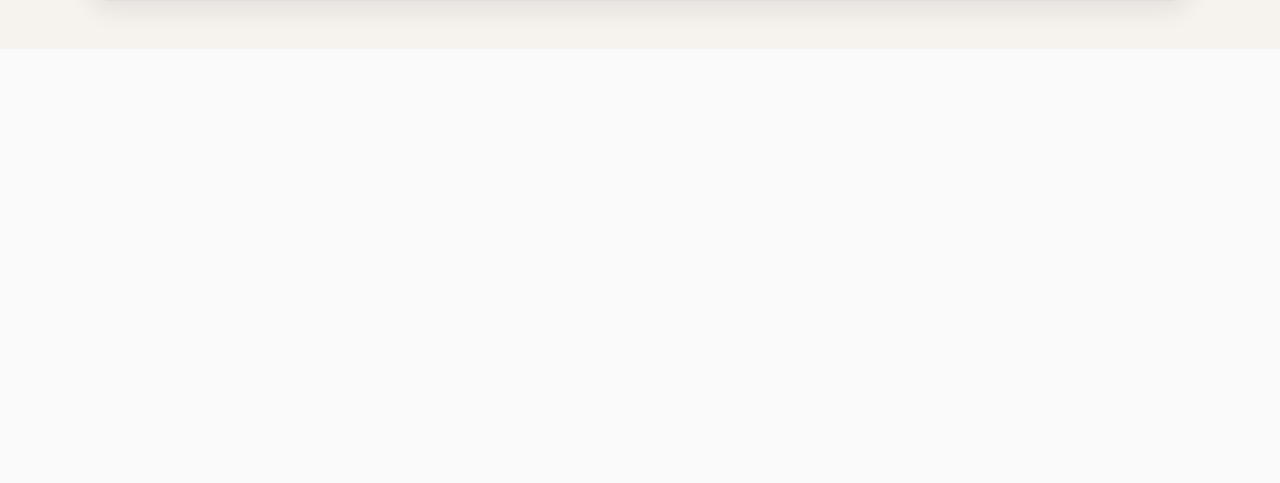
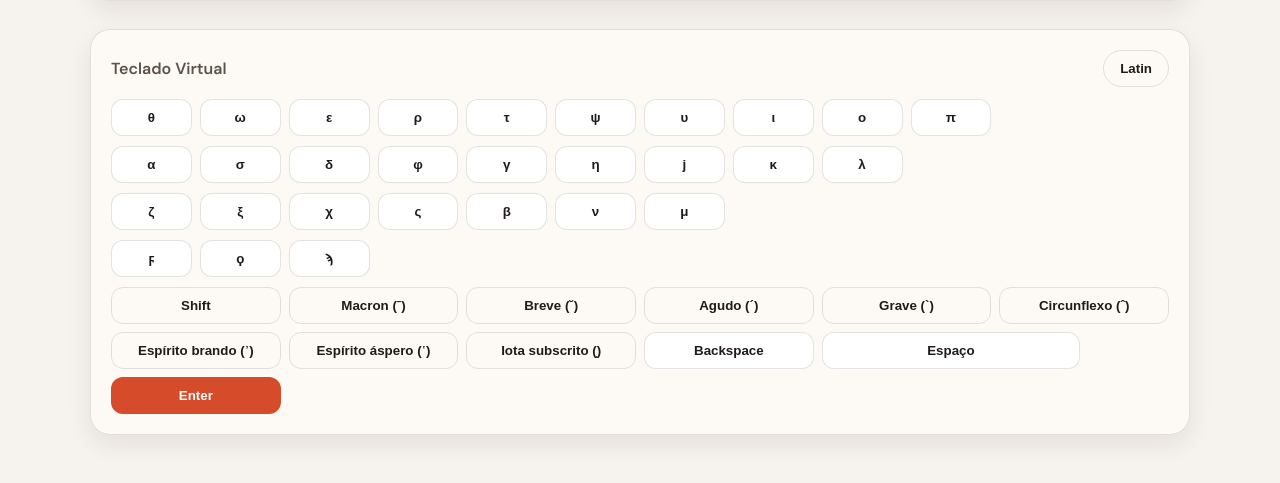
Before and after one commit to JulianoVicter/Editor-de-Texto-v1, a Django app: page /editor/5/ in a window 1280 px wide. Shown: the part 857-1340 px from the top of the page. Before the commit the page ends 888 px from the top, so only its background shows below. Run offline with Django 5.2, Linux system fonts and the light colour scheme; data comes from the database, SQL or seed files in the repository; both versions use the stored data as it was after the commit.

Commit message:
versao 1 teclado virtual

```diff
--- a/editor_texto/editor/urls.py
+++ b/editor_texto/editor/urls.py
@@ -3,6 +3,7 @@ from . import views
 
 urlpatterns = [
     path("", views.doc_list, name="doc_list"),
+    path("keyboard/", views.keyboard_editor, name="keyboard_editor"),
     path("new/", views.doc_create, name="doc_create"),
     path("<int:doc_id>/", views.doc_edit, name="doc_edit"),
     path("<int:doc_id>/delete/", views.doc_delete, name="doc_delete"),
--- a/editor_texto/editor/views.py
+++ b/editor_texto/editor/views.py
@@ -11,6 +11,9 @@ def doc_list(request):
     print("DOC_LIST VIEW CHAMADA")
     docs = Document.objects.all().order_by("-updated_at")
     return render(request, "editor/doc_list.html", {"docs": docs})
+
+def keyboard_editor(request):
+    return render(request, "editor/keyboard_editor.html")
 
 
 def doc_create(request):
--- /dev/null
+++ b/static/keyboard/keyboard.css
@@ -0,0 +1,49 @@
+.keyboard-header {
+  display: flex;
+  align-items: center;
+  justify-content: space-between;
+  margin-bottom: 12px;
+}
+.kbd-title { font-weight: 600; color: var(--ink-soft); }
+
+.keyboard {
+  display: grid;
+  gap: 10px;
+}
+
+.kbd-row {
+  display: grid;
+  grid-template-columns: repeat(12, minmax(0, 1fr));
+  gap: 8px;
+}
+
+.kbd-btn {
+  border: 1px solid var(--stroke);
+  background: #fff;
+  color: var(--ink);
+  border-radius: 12px;
+  padding: 10px 8px;
+  font-weight: 600;
+  cursor: pointer;
+  transition: transform 0.15s ease, box-shadow 0.15s ease;
+}
+.kbd-btn:hover { transform: translateY(-1px); box-shadow: 0 8px 16px rgba(32,27,24,0.12); }
+
+.kbd-btn-wide { grid-column: span 2; }
+.kbd-btn-xwide { grid-column: span 3; }
+
+.kbd-btn-accent {
+  background: var(--accent);
+  color: #fff;
+  border-color: transparent;
+}
+
+.kbd-btn-ghost {
+  background: transparent;
+  border-color: var(--stroke);
+}
+
+.kbd-btn-armed {
+  outline: 2px solid #ffb59f;
+  box-shadow: 0 0 0 2px rgba(255,181,159,0.4);
+}
--- /dev/null
+++ b/static/keyboard/keyboard.js
@@ -0,0 +1,260 @@
+const state = {
+  layout: "greek",
+  shift: false,
+  pendingDiacritics: []
+};
+
+const editor = document.getElementById("editor") || document.getElementById("content");
+const keyboard = document.getElementById("keyboard");
+const toggleLayoutBtn = document.getElementById("toggleLayout");
+
+const greekMap = {
+  a: "α", b: "β", g: "γ", d: "δ", e: "ε", z: "ζ",
+  h: "η", q: "θ", i: "ι", k: "κ", l: "λ", m: "μ",
+  n: "ν", x: "ξ", o: "ο", p: "π", r: "ρ", s: "σ",
+  t: "τ", u: "υ", f: "φ", c: "χ", y: "ψ", w: "ω",
+  v: "ς"
+};
+
+const latinMap = {
+  a: "a", b: "b", c: "c", d: "d", e: "e", f: "f",
+  g: "g", h: "h", i: "i", j: "j", k: "k", l: "l",
+  m: "m", n: "n", o: "o", p: "p", q: "q", r: "r",
+  s: "s", t: "t", u: "u", v: "v", w: "w", x: "x",
+  y: "y", z: "z"
+};
+
+const rows = [
+  ["q","w","e","r","t","y","u","i","o","p"],
+  ["a","s","d","f","g","h","j","k","l"],
+  ["z","x","c","v","b","n","m"]
+];
+
+const specialKeys = [
+  { key: "Shift", label: "Shift", className: "kbd-btn-ghost kbd-btn-wide" },
+  { key: "Macron", label: "Macron (ˉ)", className: "kbd-btn-ghost kbd-btn-wide" },
+  { key: "Breve", label: "Breve (˘)", className: "kbd-btn-ghost kbd-btn-wide" },
+  { key: "Acute", label: "Agudo (´)", className: "kbd-btn-ghost kbd-btn-wide" },
+  { key: "Grave", label: "Grave (`)", className: "kbd-btn-ghost kbd-btn-wide" },
+  { key: "Circumflex", label: "Circunflexo (ˆ)", className: "kbd-btn-ghost kbd-btn-wide" },
+  { key: "Smooth", label: "Espírito brando (᾿)", className: "kbd-btn-ghost kbd-btn-wide" },
+  { key: "Rough", label: "Espírito áspero (῾)", className: "kbd-btn-ghost kbd-btn-wide" },
+  { key: "IotaSub", label: "Iota subscrito (ͅ)", className: "kbd-btn-ghost kbd-btn-wide" },
+  { key: "Backspace", label: "Backspace", className: "kbd-btn-wide" },
+  { key: "Space", label: "Espaço", className: "kbd-btn-xwide" },
+  { key: "Enter", label: "Enter", className: "kbd-btn-wide kbd-btn-accent" }
+];
+
+const extraGreekKeys = [
+  { key: "digamma", label: "ϝ" },
+  { key: "koppa", label: "ϙ" },
+  { key: "sampi", label: "ϡ" }
+];
+
+function getMap() {
+  return state.layout === "greek" ? greekMap : latinMap;
+}
+
+function toUpperSymbol(symbol) {
+  return symbol.toUpperCase();
+}
+
+function insertText(textarea, text) {
+  const start = textarea.selectionStart;
+  const end = textarea.selectionEnd;
+  const value = textarea.value;
+  textarea.value = value.slice(0, start) + text + value.slice(end);
+  const cursor = start + text.length;
+  textarea.selectionStart = textarea.selectionEnd = cursor;
+  textarea.focus();
+}
+
+function backspace(textarea) {
+  const start = textarea.selectionStart;
+  const end = textarea.selectionEnd;
+
+  if (start !== end) {
+    insertText(textarea, "");
+    return;
+  }
+  if (start === 0) return;
+
+  const value = textarea.value;
+  const prevChar = value.slice(start - 1, start);
+  const prevCode = prevChar.codePointAt(0);
+
+  if (prevCode >= 0x0300 && prevCode <= 0x036F && start >= 2) {
+    textarea.value = value.slice(0, start - 2) + value.slice(start);
+    const cursor = start - 2;
+    textarea.selectionStart = textarea.selectionEnd = cursor;
+    return;
+  }
+
+  textarea.value = value.slice(0, start - 1) + value.slice(start);
+  const cursor = start - 1;
+  textarea.selectionStart = textarea.selectionEnd = cursor;
+}
+
+function applyPendingDiacritics(symbol) {
+  if (!state.pendingDiacritics.length) return symbol;
+  const combined = symbol + state.pendingDiacritics.join("");
+  state.pendingDiacritics = [];
+  return combined;
+}
+
+function toggleDiacritic(codePoint) {
+  const idx = state.pendingDiacritics.indexOf(codePoint);
+  if (idx >= 0) {
+    state.pendingDiacritics.splice(idx, 1);
+  } else {
+    state.pendingDiacritics.push(codePoint);
+  }
+}
+
+function renderKeyboard() {
+  if (!keyboard || !editor) return;
+  keyboard.innerHTML = "";
+
+  rows.forEach((row) => {
+    const rowEl = document.createElement("div");
+    rowEl.className = "kbd-row";
+
+    row.forEach((key) => {
+      const btn = document.createElement("button");
+      btn.type = "button";
+      btn.className = "kbd-btn";
+      btn.dataset.key = key;
+
+      const map = getMap();
+      const symbol = map[key] || key;
+      btn.textContent = state.shift ? toUpperSymbol(symbol) : symbol;
+
+      rowEl.appendChild(btn);
+    });
+
+    keyboard.appendChild(rowEl);
+  });
+
+  if (state.layout === "greek") {
+    const extraRow = document.createElement("div");
+    extraRow.className = "kbd-row";
+    extraGreekKeys.forEach((ek) => {
+      const btn = document.createElement("button");
+      btn.type = "button";
+      btn.className = "kbd-btn";
+      btn.dataset.key = ek.key;
+      btn.textContent = state.shift ? toUpperSymbol(ek.label) : ek.label;
+      extraRow.appendChild(btn);
+    });
+    keyboard.appendChild(extraRow);
+  }
+
+  const specialRow = document.createElement("div");
+  specialRow.className = "kbd-row";
+
+  specialKeys.forEach((s) => {
+    const btn = document.createElement("button");
+    btn.type = "button";
+    btn.className = `kbd-btn ${s.className || ""}`.trim();
+    btn.dataset.key = s.key;
+    btn.textContent = s.label;
+
+    const diacriticMap = {
+      Macron: "\u0304",
+      Breve: "\u0306",
+      Acute: "\u0301",
+      Grave: "\u0300",
+      Circumflex: "\u0342",
+      Smooth: "\u0313",
+      Rough: "\u0314",
+      IotaSub: "\u0345"
+    };
+
+    if (diacriticMap[s.key] && state.pendingDiacritics.includes(diacriticMap[s.key])) {
+      btn.classList.add("kbd-btn-armed");
+    }
+    if (s.key === "Shift" && state.shift) {
+      btn.classList.add("kbd-btn-armed");
+    }
+
+    specialRow.appendChild(btn);
+  });
+
+  keyboard.appendChild(specialRow);
+}
+
+if (keyboard && editor) {
+  keyboard.addEventListener("click", (e) => {
+    const btn = e.target.closest("button");
+    if (!btn) return;
+
+  const key = btn.dataset.key;
+
+  if (key === "Shift") {
+    state.shift = !state.shift;
+    renderKeyboard();
+    return;
+  }
+
+  if (key === "Macron") { toggleDiacritic("\u0304"); renderKeyboard(); return; }
+  if (key === "Breve") { toggleDiacritic("\u0306"); renderKeyboard(); return; }
+  if (key === "Acute") { toggleDiacritic("\u0301"); renderKeyboard(); return; }
+  if (key === "Grave") { toggleDiacritic("\u0300"); renderKeyboard(); return; }
+  if (key === "Circumflex") { toggleDiacritic("\u0342"); renderKeyboard(); return; }
+  if (key === "Smooth") { toggleDiacritic("\u0313"); renderKeyboard(); return; }
+  if (key === "Rough") { toggleDiacritic("\u0314"); renderKeyboard(); return; }
+  if (key === "IotaSub") { toggleDiacritic("\u0345"); renderKeyboard(); return; }
+
+  if (key === "Backspace") {
+    backspace(editor);
+    return;
+  }
+
+  if (key === "Space") {
+    insertText(editor, " ");
+    return;
+  }
+
+  if (key === "Enter") {
+    insertText(editor, "\n");
+    return;
+  }
+
+  if (key === "digamma") {
+    const symbol = applyPendingDiacritics(state.shift ? "Ϝ" : "ϝ");
+    insertText(editor, symbol);
+    renderKeyboard();
+    return;
+  }
+  if (key === "koppa") {
+    const symbol = applyPendingDiacritics(state.shift ? "Ϙ" : "ϙ");
+    insertText(editor, symbol);
+    renderKeyboard();
+    return;
+  }
+  if (key === "sampi") {
+    const symbol = applyPendingDiacritics(state.shift ? "Ϡ" : "ϡ");
+    insertText(editor, symbol);
+    renderKeyboard();
+    return;
+  }
+
+  const map = getMap();
+  let symbol = map[key] || key;
+  if (state.shift) symbol = toUpperSymbol(symbol);
+  symbol = applyPendingDiacritics(symbol);
+
+  insertText(editor, symbol);
+  renderKeyboard();
+  });
+}
+
+if (toggleLayoutBtn && keyboard && editor) {
+  toggleLayoutBtn.addEventListener("click", () => {
+    state.layout = state.layout === "greek" ? "latin" : "greek";
+    toggleLayoutBtn.textContent = state.layout === "greek" ? "Latin" : "Grego";
+    renderKeyboard();
+  });
+}
+
+renderKeyboard();
--- a/templates/editor/doc_edit.html
+++ b/templates/editor/doc_edit.html
@@ -2,6 +2,10 @@
 {% load static %}
 
 {% block title %}{{ doc.title }}{% endblock %}
+
+{% block head %}
+  <link rel="stylesheet" href="{% static 'keyboard/keyboard.css' %}">
+{% endblock %}
 
 {% block content %}
 <section class="panel panel-tight">
@@ -24,6 +28,14 @@
     <textarea id="content" class="editor-area" rows="18" placeholder="Comece a escrever...">{{ doc.content }}</textarea>
   </form>
 </section>
+
+<section class="panel">
+  <div class="keyboard-header">
+    <span class="kbd-title">Teclado Virtual</span>
+    <button id="toggleLayout" class="btn btn-ghost" type="button">Latin</button>
+  </div>
+  <div id="keyboard" class="keyboard" aria-label="Teclado virtual"></div>
+</section>
 {% endblock %}
 
 {% block scripts %}
@@ -31,4 +43,5 @@
     const SAVE_URL = "{% url 'doc_save' doc.id %}";
   </script>
   <script src="{% static 'js/editor.js' %}"></script>
+  <script src="{% static 'keyboard/keyboard.js' %}"></script>
 {% endblock %}
```
Also changed, not shown: templates/editor/keyboard_editor.html (added, +28 -0 lines), editor_texto/db.sqlite3.
